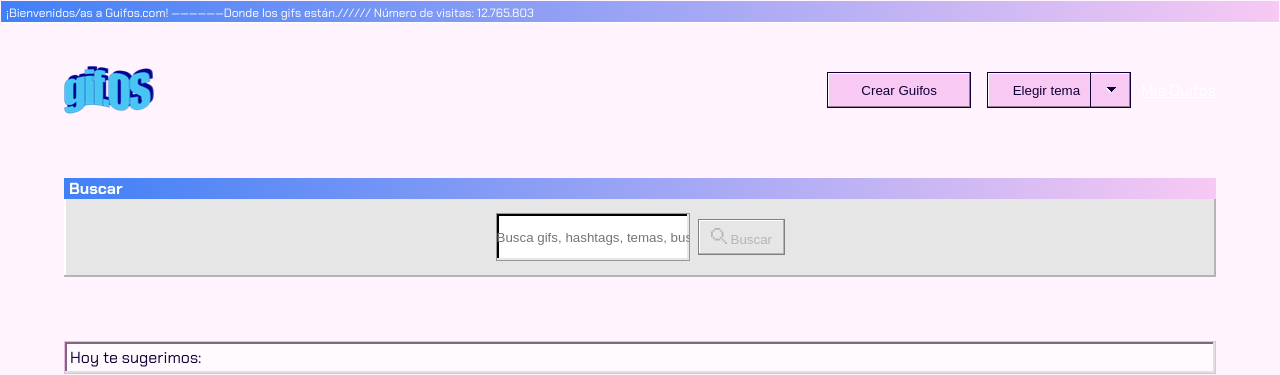
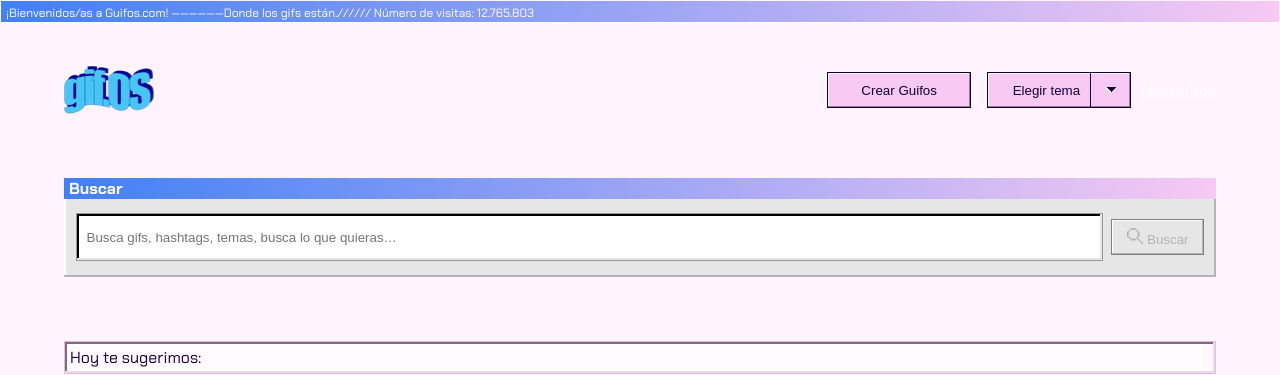
Before and after one commit to EtcGonza/gifos, a plain HTML site: page index.html in a window 1280 px wide. Shown: the top 375 px of the page. Drawn offline with Linux system fonts and the light colour scheme; no server answers.

Commit message:
Arregle el buscador.

```diff
--- a/css/style.css
+++ b/css/style.css
@@ -261,17 +261,25 @@ div.ventana-buscar {
     padding-left: 3px;
 }
 
+.contenedor-buscador {
+    width: 98%;
+    justify-content: center;
+    align-items: center;
+}
+
 input {
     border: 1px solid #979797;
     box-shadow: inset -2px -2px 0 0 var(--color14), inset 2px 2px 0 0 #000000;
-    max-width: 1057px;
-    width: 80%;
+    /* max-width: 1057px; */
+    width: 100%;
     height: 48px;
     margin-right: 8px;
+    text-indent: 10px;
 }
 
 .buscador {
-    margin-top: 14px;
+    margin: 14px auto;
+    width: 98%;
 }
 
 .seccion-buscar p {
--- a/index.html
+++ b/index.html
@@ -52,14 +52,14 @@
                 </div>
 
                 <div class="buscador flex-center">
-                    <div class="flex-center">
-                        <input id="input_buscar" type="text" placeholder="Busca gifs, hashtags, temas, busca lo que quieras…">
+                    <!-- <div class="contenedor-buscador flex-center"> -->
+                    <input id="input_buscar" type="text" placeholder="Busca gifs, hashtags, temas, busca lo que quieras…">
 
-                        <button id="boton-buscar">
+                    <button id="boton-buscar">
                             <img class="icono-lupa" src="/assets/img/lupa_inactive.svg" alt="lupa_svg">
                             Buscar
                         </button>
-                    </div>
+                    <!-- </div> -->
 
                 </div>
             </div>
```
